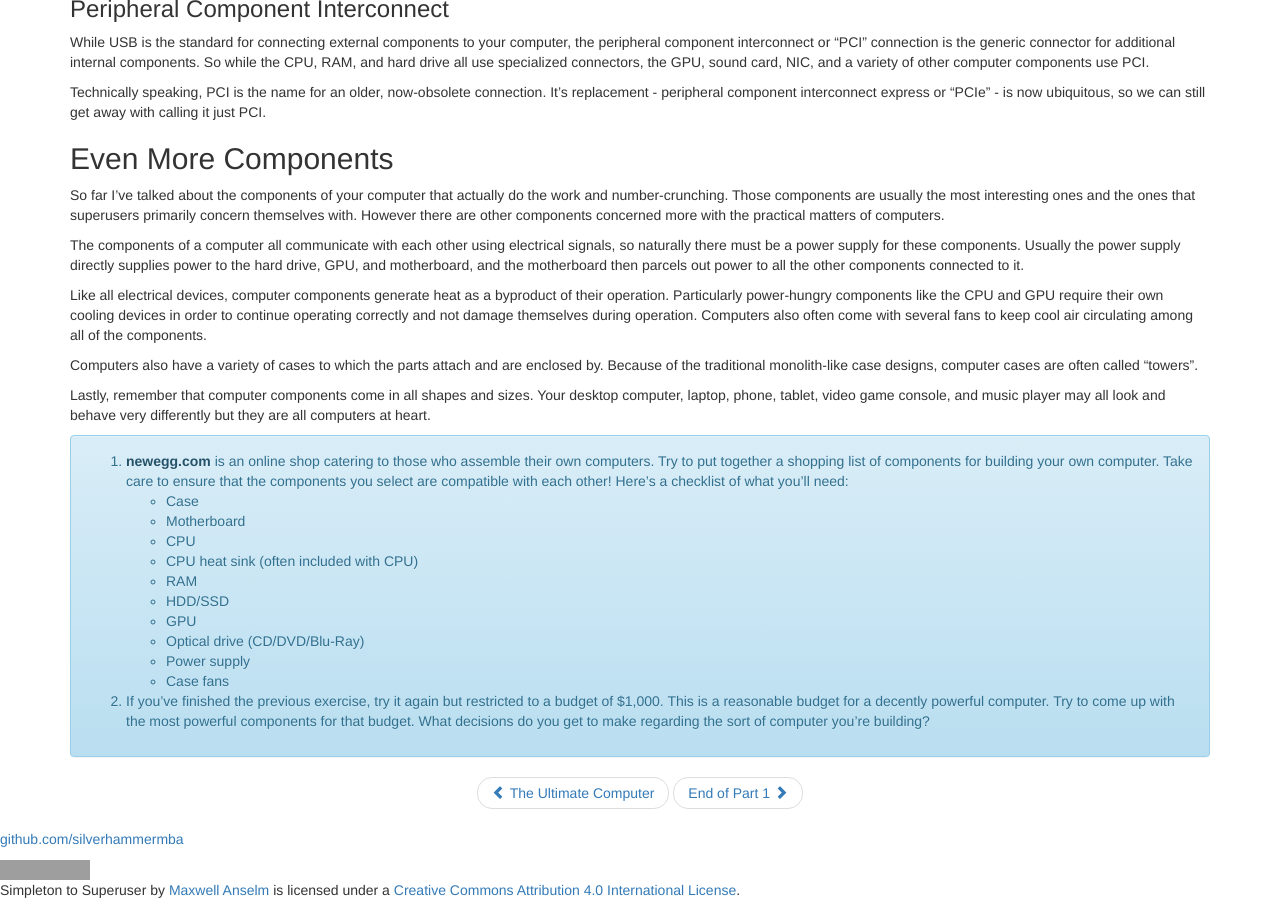
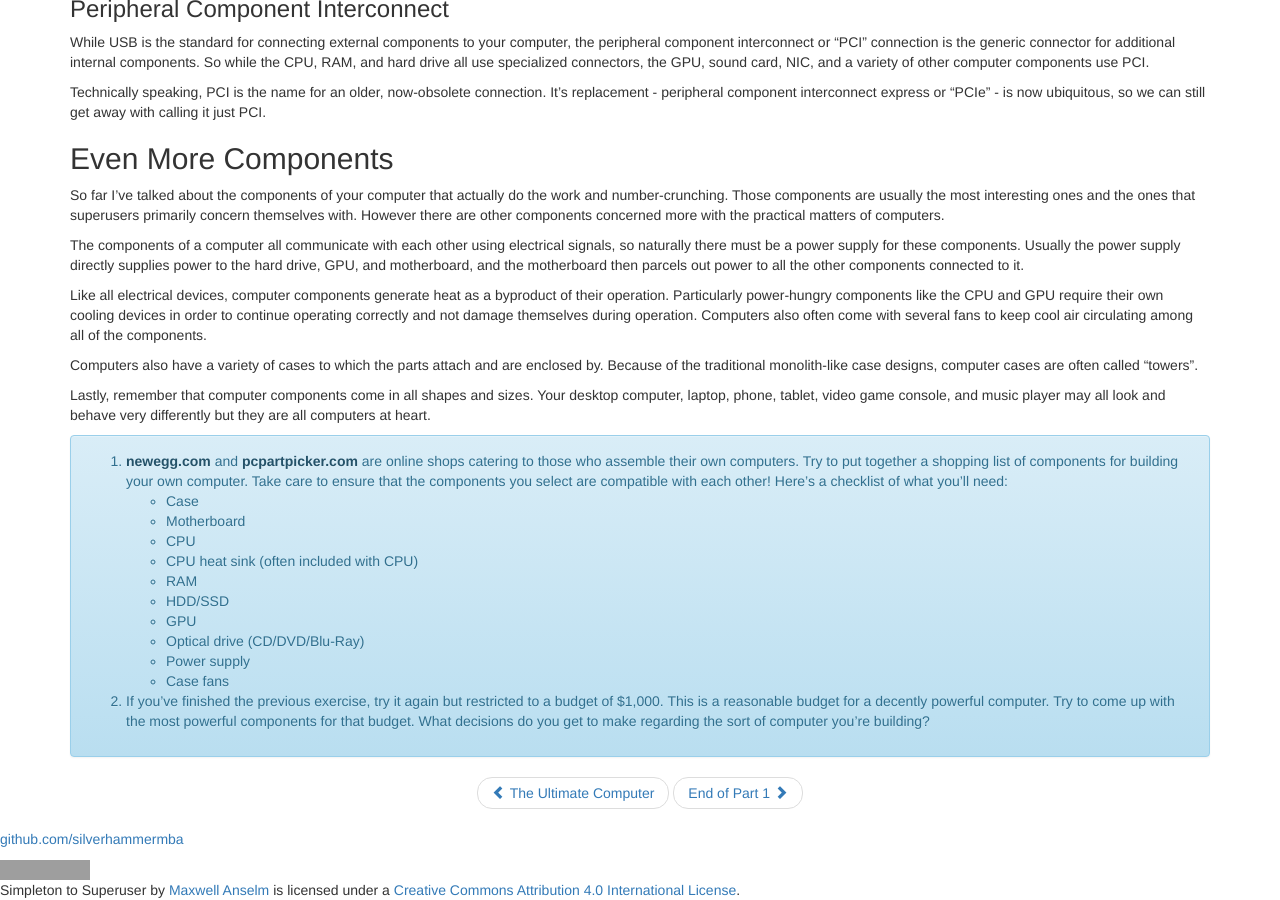
Before and after one commit to silverhammermba/superuser, a Jekyll site: the page built from _posts/2011-06-01-ch6.markdown, in a window 1280 px wide and 900 px high, scrolled down 4036 px. Built offline with Jekyll 4.4.1, drawn with Linux system fonts in a browser that asks for light colours; nearby versions of some CDN libraries; grey boxes are pictures that could not be loaded.

Commit message:
Add PC part picker link, note about whitespace in HTML

```diff
--- a/_posts/2011-06-01-ch6.markdown
+++ b/_posts/2011-06-01-ch6.markdown
@@ -363,11 +363,12 @@
 may all look and behave very differently but they are all computers at heart.
 
 <div>
-1. [newegg.com](http://www.newegg.com){: .alert-link} is an online shop catering to those who
-   assemble their own computers. Try to put together a shopping list of
-   components for building your own computer. Take care to ensure that the
-   components you select are compatible with each other! Here's a checklist of
-   what you'll need:
+1. [newegg.com](http://www.newegg.com){: .alert-link} and
+   [pcpartpicker.com](http://pcpartpicker.com){: .alert-link} are online shops
+   catering to those who assemble their own computers. Try to put together a
+   shopping list of components for building your own computer. Take care to
+   ensure that the components you select are compatible with each other! Here's
+   a checklist of what you'll need:
 	 * Case
      * Motherboard
      * CPU
--- a/_posts/2012-03-01-ch3.markdown
+++ b/_posts/2012-03-01-ch3.markdown
@@ -243,6 +243,12 @@
 assumed to be meaningless unless specified with tags; text is assumed to be
 grouped together unless separated by tags.
 
+A side effect of HTML being very explicit and ignoring line breaks and
+indentation is that we can use these tools to try to make HTML a little more
+readable. Notice how I use identation to make it clearer where tags start and
+end.
+{: note}
+
 HTML also provides tags for marking up quotations:
 
     <!DOCTYPE html>
```
